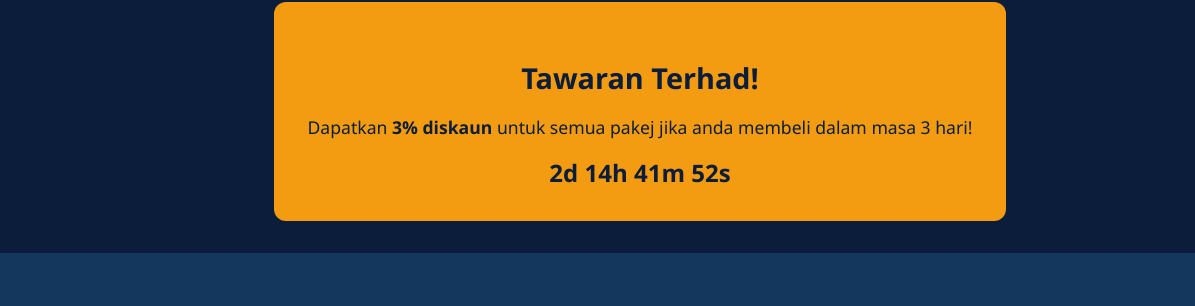
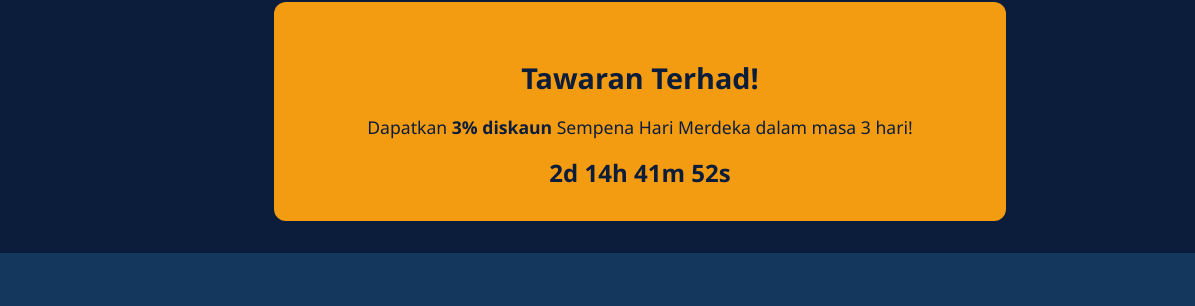
Before and after one commit to mokm32/id-ott-navigator-termurah, a plain HTML site: page index.html in a window 1280 px wide. Shown: the part 709-1015 px from the top of the page, 0-1195 px from the left. Drawn offline with Linux system fonts and the light colour scheme.

Commit message:
Update index.html

```diff
--- a/index.html
+++ b/index.html
@@ -572,7 +572,7 @@
 
   <section class="promo">
     <h2>Tawaran Terhad!</h2>
-    <p>Dapatkan <strong>3% diskaun</strong> untuk semua pakej jika anda membeli dalam masa 3 hari!</p>
+    <p>Dapatkan <strong>3% diskaun</strong> Sempena Hari Merdeka dalam masa 3 hari!</p>
     <div id="countdown"></div>
   </section>
 
```
